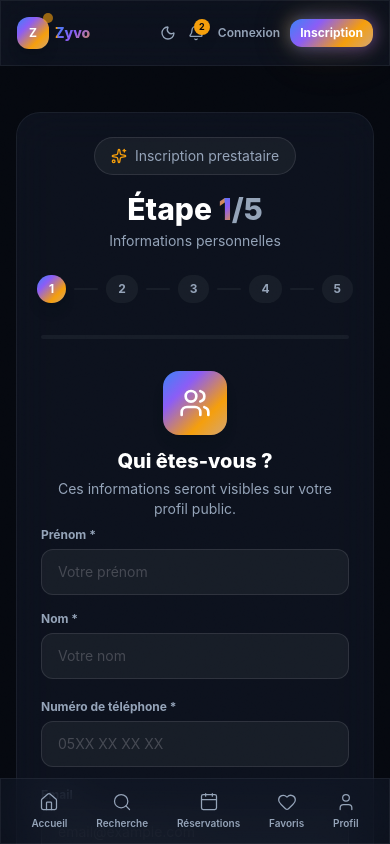
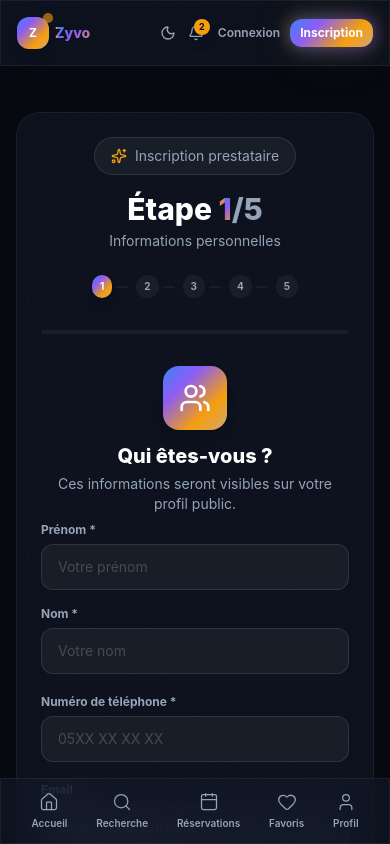
Before and after one commit to karimbzn31/ZYVO-OFFICIEL-, a React (Vite) app: page /become-provider in a window 390 px wide. Shown: the top 844 px of the page. Built offline with nearby package versions, Linux system fonts and the light colour scheme.

Commit message:
fix: mobile overflow - reduce orb sizes, add overflow-x-hidden, resize hero text, compact step indicator

```diff
--- a/src/index.css
+++ b/src/index.css
@@ -36,6 +36,7 @@
 
 html {
   scroll-behavior: smooth;
+  overflow-x: hidden;
 }
 
 [data-theme="light"] {
--- a/src/pages/BecomeProvider.jsx
+++ b/src/pages/BecomeProvider.jsx
@@ -43,16 +43,16 @@ function StepIndicator({ current }) {
         const isActive = current === stepNum
         const isDone = current > stepNum
         return (
-          <div key={s.num} className="flex items-center gap-2">
-            <div className={`flex items-center gap-2 px-3 py-1.5 rounded-full text-xs font-bold transition-all ${
+          <div key={s.num} className="flex items-center gap-1 sm:gap-2">
+            <div className={`flex items-center gap-1 sm:gap-2 px-2 sm:px-3 py-1 sm:py-1.5 rounded-full text-[10px] sm:text-xs font-bold transition-all ${
               isDone ? 'bg-emerald-500/20 text-emerald-400' :
               isActive ? 'gradient-brand text-white shadow-lg' :
               'bg-white/5 text-zyvo-muted'
             }`}>
-              {isDone ? <CheckCircle className="w-3 h-3" /> : <span>{s.num}</span>}
+              {isDone ? <CheckCircle className="w-2.5 sm:w-3 h-2.5 sm:h-3" /> : <span>{s.num}</span>}
             </div>
             {i < steps.length - 1 && (
-              <div className={`h-0.5 w-6 sm:w-10 rounded-full transition-all ${
+              <div className={`h-0.5 w-3 sm:w-6 lg:w-10 rounded-full transition-all ${
                 isDone ? 'bg-emerald-500/40' : 'bg-white/5'
               }`} />
             )}
--- a/src/pages/Home.jsx
+++ b/src/pages/Home.jsx
@@ -219,11 +219,11 @@ export default function Home() {
       </RippleButton>
 
       {/* PARALLAX ORBS */}
-      <div className="orb w-[700px] h-[700px] bg-blue-500/10 top-[-250px] right-[-200px]"
+      <div className="orb w-[400px] sm:w-[700px] h-[400px] sm:h-[700px] bg-blue-500/10 top-[-150px] sm:top-[-250px] right-[-150px] sm:right-[-200px]"
         style={{ transform: `translate(${(mousePos.x - 0.5) * -20}px, ${(mousePos.y - 0.5) * -20}px)` }} />
-      <div className="orb w-[500px] h-[500px] bg-purple-500/8 bottom-[300px] left-[-200px]"
+      <div className="orb w-[300px] sm:w-[500px] h-[300px] sm:h-[500px] bg-purple-500/8 bottom-[200px] sm:bottom-[300px] left-[-120px] sm:left-[-200px]"
         style={{ transform: `translate(${(mousePos.x - 0.5) * 15}px, ${(mousePos.y - 0.5) * 15}px)` }} />
-      <div className="orb w-[400px] h-[400px] bg-amber-500/8 top-[40%] right-[-100px]"
+      <div className="orb w-[250px] sm:w-[400px] h-[250px] sm:h-[400px] bg-amber-500/8 top-[40%] right-[-80px] sm:right-[-100px]"
         style={{ transform: `translate(${(mousePos.x - 0.5) * -10}px, ${(mousePos.y - 0.5) * -10}px)` }} />
 
       {/* ===== HERO ===== */}
@@ -237,7 +237,7 @@ export default function Home() {
                 Des pros vérifiés en Algérie
               </div>
 
-              <h1 className={`text-5xl sm:text-6xl lg:text-7xl font-extrabold leading-[0.92] tracking-tight ${visible.hero ? 'animate-fade-in-up animate-delay-100' : 'opacity-0'}`}>
+              <h1 className={`text-[2.5rem] sm:text-6xl lg:text-7xl font-extrabold leading-[0.92] tracking-tight ${visible.hero ? 'animate-fade-in-up animate-delay-100' : 'opacity-0'}`}>
                 Le <span className="hero-shimmer">bon pro</span>
                 <br />
                 <span className="gradient-text-brand">près de chez vous</span>
@@ -319,7 +319,7 @@ export default function Home() {
                         required
                         className="w-full bg-white/5 border border-white/10 rounded-xl px-4 py-3 text-sm text-white placeholder-white/30 outline-none focus:border-zyvo-gold/40 transition-colors"
                       />
-                      <div className="relative">
+    <div className="relative overflow-x-hidden">
                         <select
                           value={wlType}
                           onChange={e => setWlType(e.target.value)}
```
